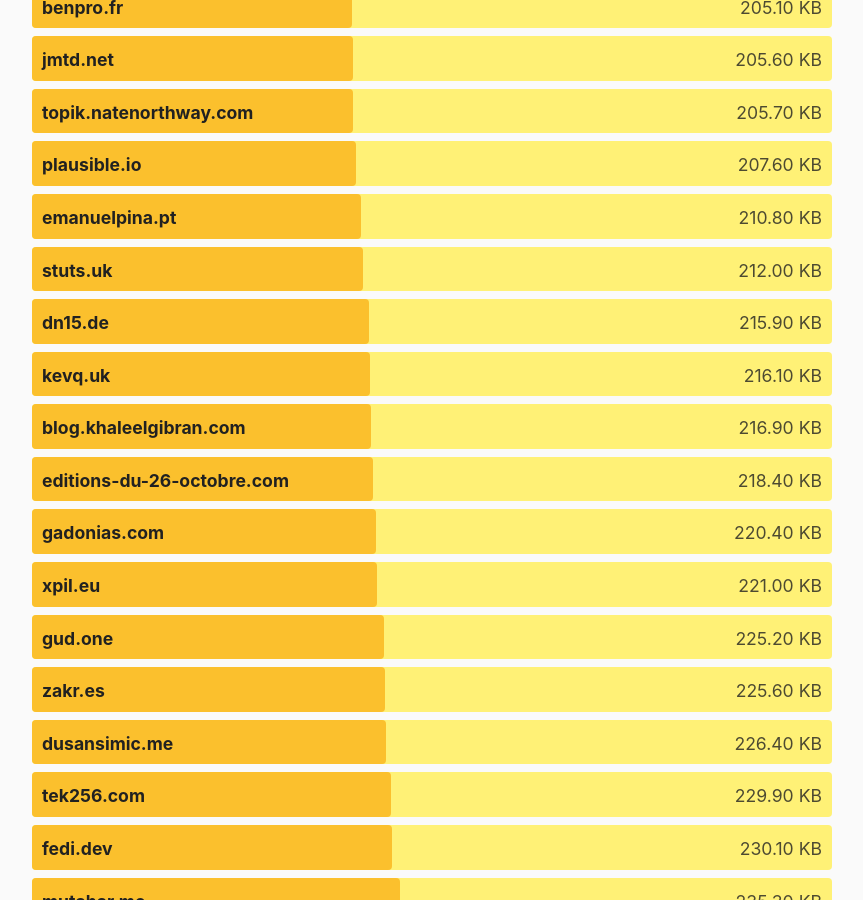
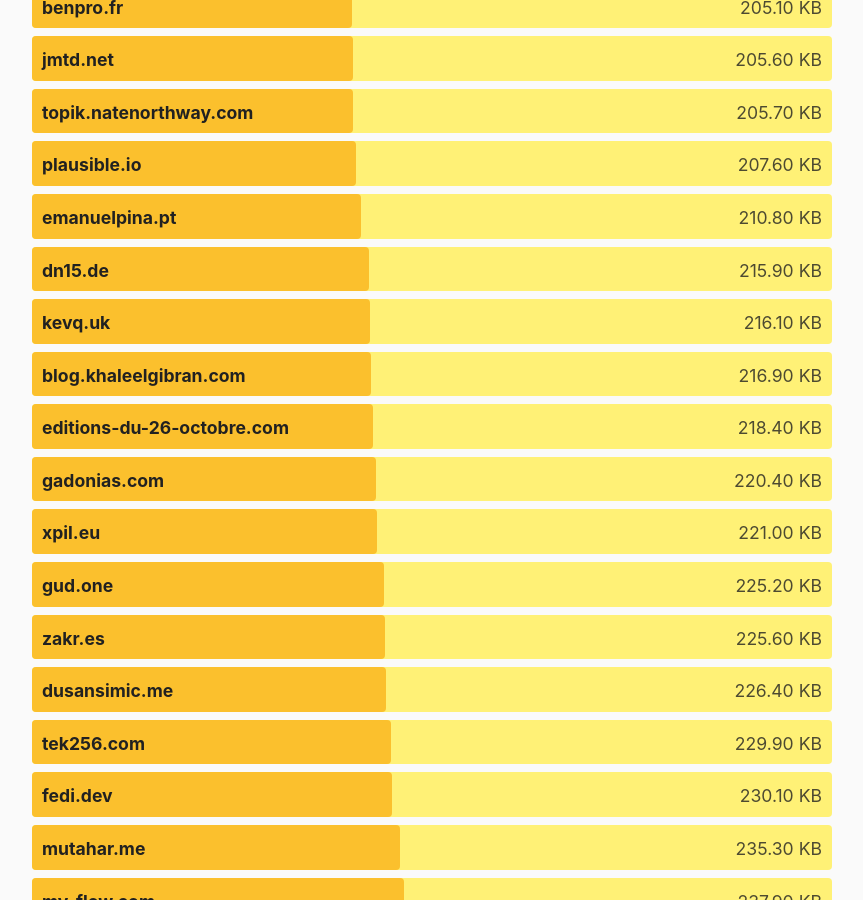
Before and after one commit to kevquirk/512kb.club, a Jekyll site: the page built from index.md, in a window 1280 px wide and 900 px high, scrolled down 12743 px. Shown: the whole window, without its empty margins (208-1071 px from the left). Built offline with Jekyll 4.4.1, drawn with Linux system fonts in a browser that asks for light colours.

Commit message:
Remove stuts.uk
https://gtmetrix.com/reports/stuts.uk/NBBl3WSj/

```diff
--- a/_data/sites.yml
+++ b/_data/sites.yml
@@ -1213,11 +1213,6 @@
   size: 190
   last_checked: N/A
 
-- domain: stuts.uk
-  url: http://stuts.uk/
-  size: 212
-  last_checked: N/A
-
 - domain: sugarfi.dev
   url: https://sugarfi.dev/
   size: 32.2
```
